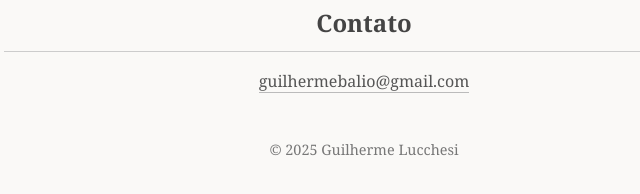
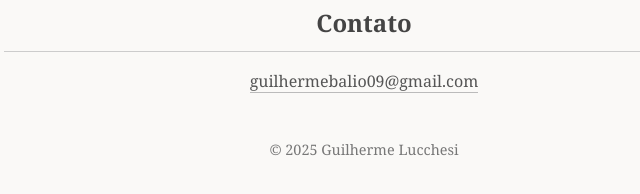
Before and after one commit to guilherme-lucchesi/guilherme-lucchesi.github.io, a plain HTML site: page index.html in a window 1280 px wide. Shown: the part 592-786 px from the top of the page, 276-916 px from the left. Drawn offline with Linux system fonts and the light colour scheme.

Commit message:
Update index.html

```diff
--- a/index.html
+++ b/index.html
@@ -65,7 +65,7 @@
 
   <h2>Contato</h2>
   <p style="text-align:center;">
-    <a href="mailto:guilhermebalio@gmail.com">guilhermebalio@gmail.com</a>
+    <a href="mailto:guilhermebalio09@gmail.com">guilhermebalio09@gmail.com</a>
   </p>
 
   <footer>
```
